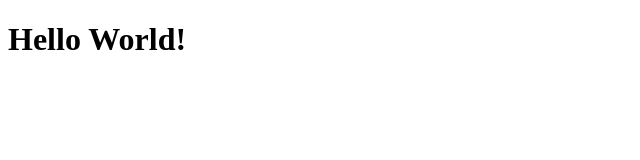
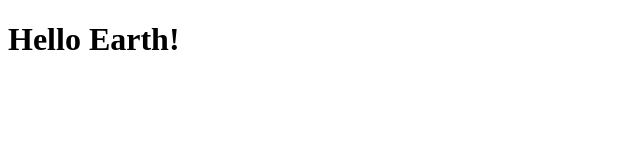
Before and after one commit to CP-Front-End-Capstone/catwalk, a React (Create React App) app in the folder client/: page / in a window 1280 px wide. Shown: the top 160 px of the page, without its empty margins (0-640 px from the left). Built offline with nearby package versions, Linux system fonts and the light colour scheme; the HTML template or start-up script is replaced by a standard one.

Commit message:
testing git work flow

```diff
--- a/client/src/App.jsx
+++ b/client/src/App.jsx
@@ -3,7 +3,7 @@ import React from 'react';
 class App extends React.Component {
   render () {
     return (
-      <h1>Hello World!</h1>
+      <h1>Hello Earth!</h1>
     )
   }
 }
```
Also changed, not shown: 1 other file (tests, documents, lock files or other folders).
